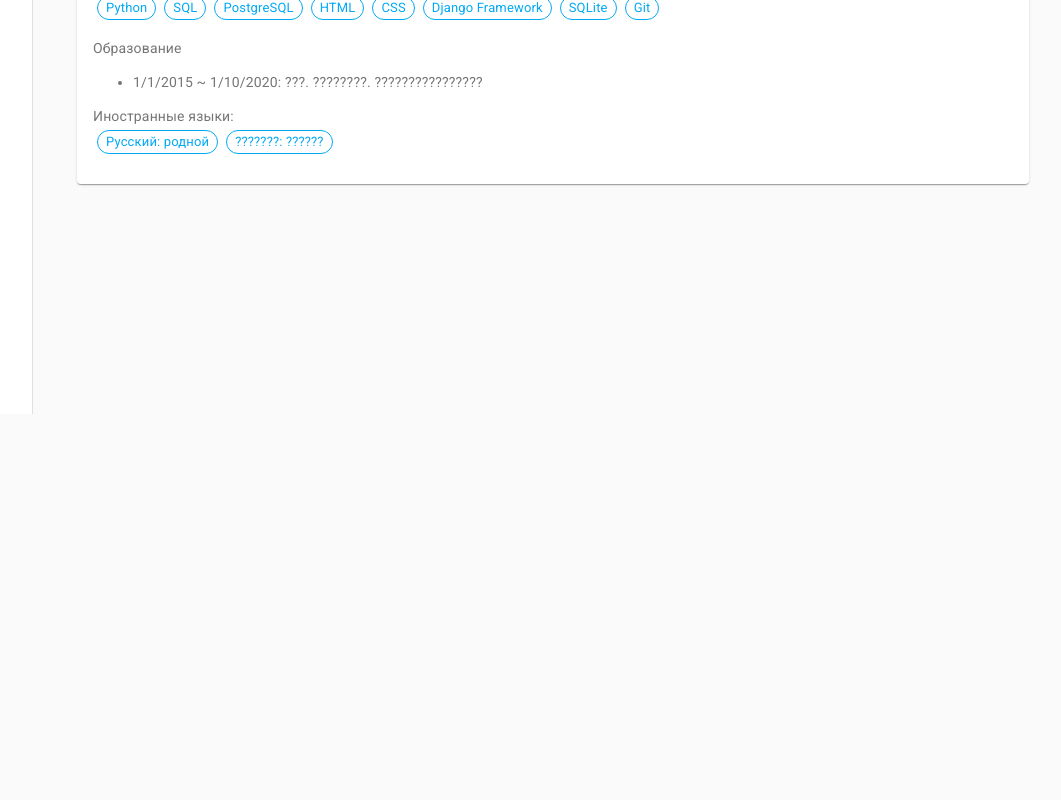
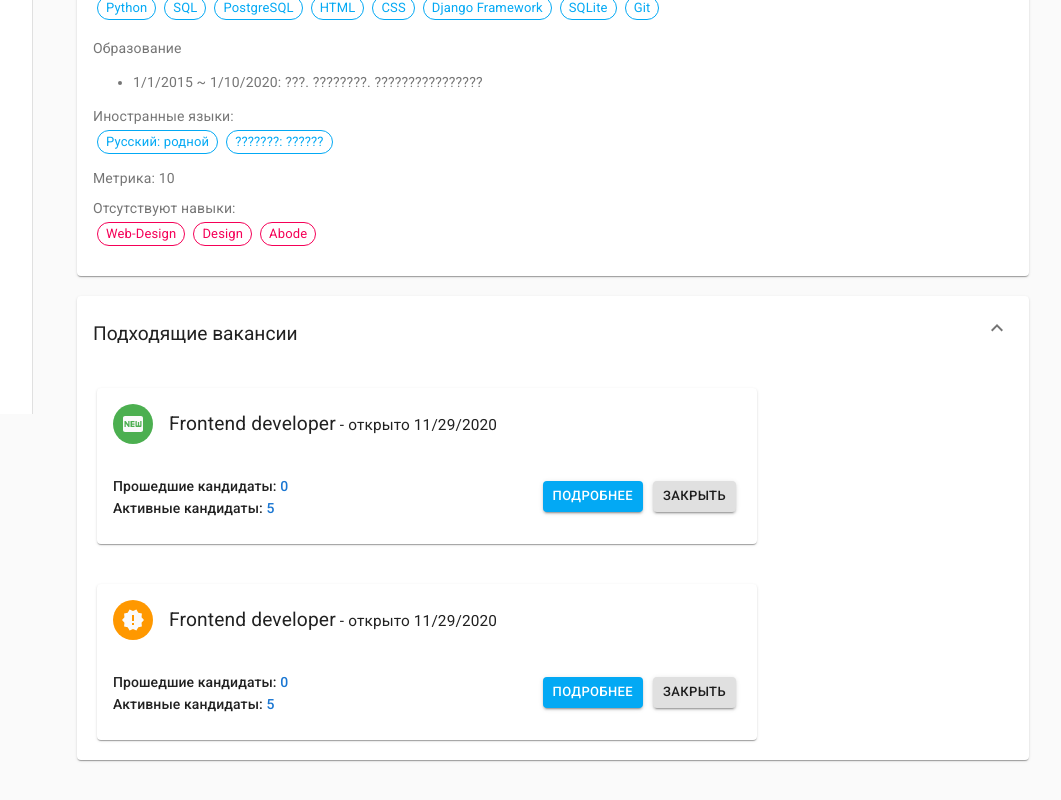
Before and after one commit to AndreyEliz/lofd-hack-gas, a React (Create React App) app in the folder client/: page /#/candidate/1 in a window 1280 px wide. Shown: the part 386-1186 px from the top of the page, without its empty margins (207-1268 px from the left). Before the commit the page ends 800 px from the top, so only its background shows below. Built offline with nearby package versions, Linux system fonts and the light colour scheme.

Commit message:
Add jobs to CVPage

```diff
--- a/client/src/pages/CVPage/CVPage.tsx
+++ b/client/src/pages/CVPage/CVPage.tsx
@@ -3,6 +3,7 @@ import { useSelector } from 'react-redux';
 import {ICV} from 'store/models/cvModel';
 import {useStyles} from './styles';
 import { selectCandidatesList } from 'reducers/candidates.reducer';
+import {selectJobList} from "reducers/jobList.reducer";
 import { useParams } from 'hooks/router.hooks';
 import Grid from '@material-ui/core/Grid';
 import Typography from '@material-ui/core/Typography';
@@ -10,6 +11,10 @@ import CardCustom from 'components/CardCustom/CardCustom';
 import ChipsField from 'components/ChipsField/ChipsField';
 import {IEducation} from 'store/models/cvModel';
 import {ILanguage} from 'store/models/helpers';
+import {IJob} from "store/models/jobModel";
+import { filterJobs } from 'pages/JobsPage/JobsListPage';
+import JobListItem from 'pages/JobsPage/JobListItem/JobListItem';
+import { SKILLS } from 'constants/constants';
 
 const buildList = (
     listDatas: string[],
@@ -72,7 +77,30 @@ const CVPage: React.FC = () => {
         }
     );
 
+    const jobs: IJob[] = useSelector(selectJobList).filter((job:IJob) => job.id <= 2);
+    const jobList = filterJobs(jobs, {
+        new: false,
+        open: false,
+        published: false,
+        closed: false,
+    });
+
+    const missingSkills: string[] = [];
+
+    SKILLS.every((skill: string) => {
+        if (missingSkills.length > 2) {
+            return false;
+        }
+
+        if (!cv.skills.includes(skill)) {
+            missingSkills.push(skill);
+        }
+
+        return true;
+    });
+
     return (
+        <>
             <CardCustom title={cv.fio}>
                 <Grid container spacing={2} className={classes.mainGrid}>
                     <Grid item xs={12} sm container>
@@ -102,11 +130,30 @@ const CVPage: React.FC = () => {
                                     <ChipsField
                                         options={cv.languages.map(({name, level}: ILanguage) => `${name}: ${level.toLowerCase()}`)}/>
                                 </div>
+                                <div className={classes.wrapperField}>
+                                    <Typography variant="body2" color="textSecondary">
+                                        Метрика: {cv.quality}
+                                    </Typography>
+                                </div>
+                                <div className={classes.wrapperField}>
+                                    <Typography variant="body2" color="textSecondary">
+                                        Отсутствуют навыки:
+                                    </Typography>
+                                    <ChipsField
+                                        color='secondary'
+                                        options={missingSkills}/>
+                                </div>
                             </Grid>
                         </Grid>
                     </Grid>
                 </Grid>
             </CardCustom>
+            <CardCustom title='Подходящие вакансии'>
+                <div className={classes.jobsWrapper}>
+                    {jobList.map((job: IJob) => <JobListItem key={job.id} data={job}/>)}
+                </div>
+            </CardCustom>
+        </>
     );
 };
 
--- a/client/src/pages/CVPage/styles.ts
+++ b/client/src/pages/CVPage/styles.ts
@@ -22,5 +22,10 @@ export const useStyles = makeStyles((theme) => ({
         float: 'right',
         marginRight: theme.spacing(4),
         marginBottom: theme.spacing(2),
+    },
+    jobsWrapper: {
+        display: 'flex',
+        flexDirection: 'row',
+        flexWrap: 'wrap',
     }
 }));
--- a/client/src/pages/JobsPage.tsx/JobsListPage.tsx
+++ b/client/src/pages/JobsPage/JobsListPage.tsx
@@ -25,10 +25,10 @@ const columns = [
     { field: 'activeCandidates', headerName: 'Активные кандидаты', width: 200 },
 ]
 
-const filterJobs = (jobs: IJob[], params: any) =>  jobs.filter((job:IJob) => {
-        if (!params.new && !params.open && !params.public && !params.ready) return true
-        else return params[job.status]
-    })
+export const filterJobs = (jobs: IJob[], params: any) => jobs.filter((job: IJob) => {
+    if (!params.new && !params.open && !params.public && !params.ready) return true
+    else return params[job.status]
+})
 
 const JobsPage: React.FC = () => {
     const classes = useStyles()
--- a/client/src/routing/Pages.tsx
+++ b/client/src/routing/Pages.tsx
@@ -2,7 +2,7 @@ import React from 'react';
 import {Route, Switch} from 'react-router-dom';
 import HomePage from 'pages/HomePage/HomePage';
 import CreateJobPage from '../pages/CreateJobPage/CreateJobPage';
-import JobsPage from '../pages/JobsPage.tsx/JobsListPage';
+import JobsPage from '../pages/JobsPage/JobsListPage';
 import VacancyPage from 'pages/VacancyPage/VacancyPage';
 import ManageJobPage from 'pages/ManageJobPage/ManageJob';
 import CVPage from 'pages/CVPage/CVPage';
```
Also changed, not shown: client/src/pages/JobsPage/JobListItem/JobListItem.tsx (renamed from client/src/pages/JobsPage.tsx/JobListItem/JobListItem.tsx), client/src/pages/JobsPage/JobListItem/styles.ts (renamed from client/src/pages/JobsPage.tsx/JobListItem/styles.ts), client/src/pages/JobsPage/styles.ts (renamed from client/src/pages/JobsPage.tsx/styles.ts). Lines whose indentation alone changed are shown as unchanged.
